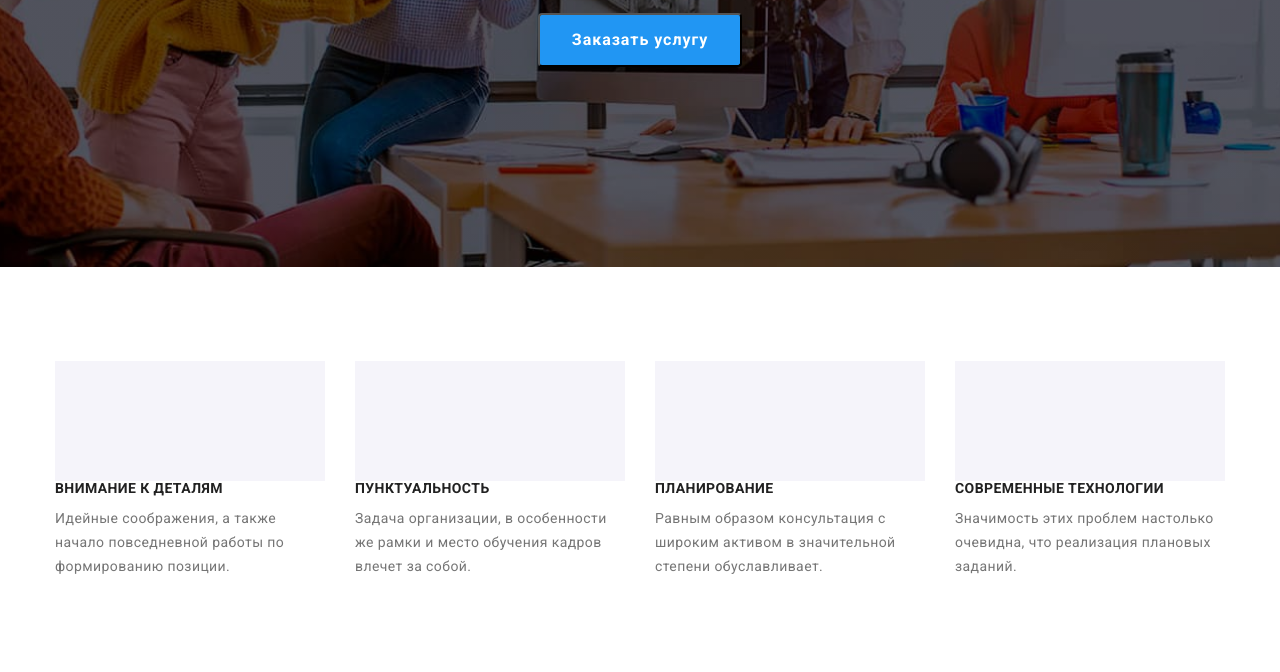
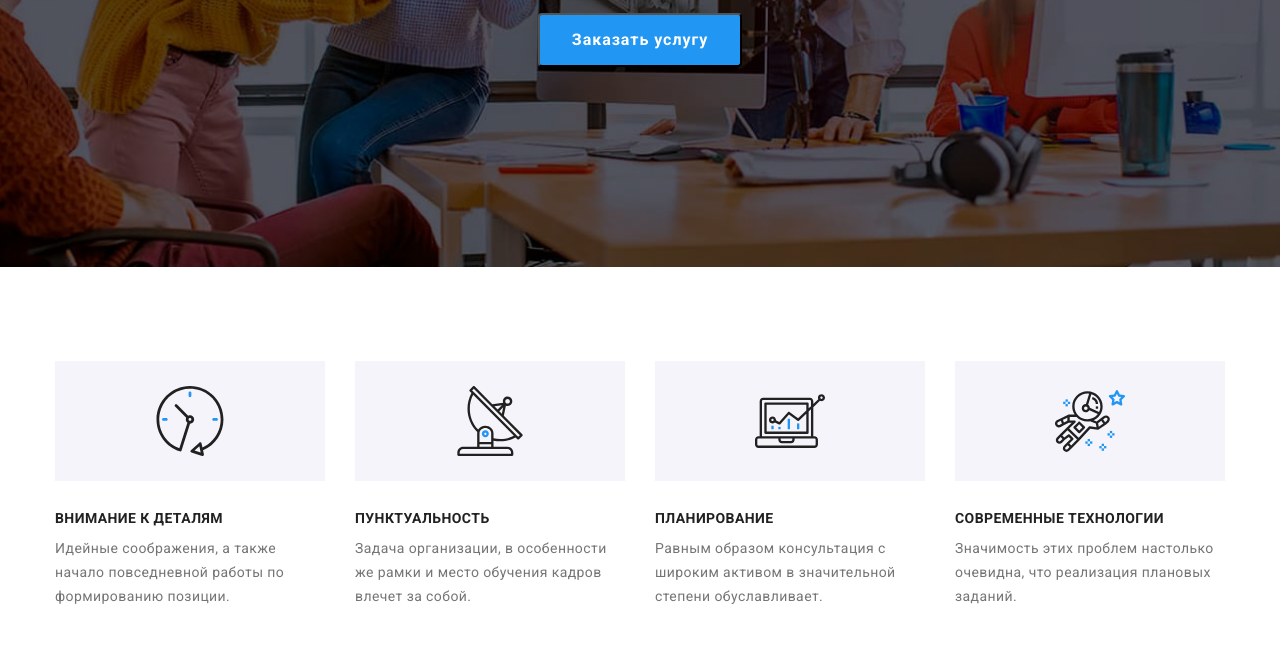
Before and after one commit to EvgeniyBoyko/goit-markup-hw-03, a plain HTML site: page index.html in a window 1280 px wide. Shown: the part 413-1085 px from the top of the page. Drawn offline with nearby package versions, Linux system fonts and the light colour scheme.

Commit message:
bg features

```diff
--- a/CSS/style.css
+++ b/CSS/style.css
@@ -6,7 +6,7 @@
   --text-background-color: #e5e5e5;
   --background-second-color: #f5f4fa;
   --footer-bg-color: #2f303a;
-  --border-: border: 1px solid #EEEEEE;
+  --border-: 1px solid #eeeeee;
 }
 
 img {
@@ -285,12 +285,29 @@ ul {
   margin-top: 10px;
 }
 
-.features-fone-container::before {
-  content: '';
-  display: block;
+.features-fone-container {
+  margin-bottom: 30px;
+  background-repeat: no-repeat;
+  background-position: center;
   background-color: var(--background-second-color);
   width: 270px;
   height: 120px;
+}
+
+.bgf-img1 {
+  background-image: url(../images/features/bg1.svg);
+}
+
+.bgf-img2 {
+  background-image: url(../images/features/bg2.svg);
+}
+
+.bgf-img3 {
+  background-image: url(../images/features/bg3.svg);
+}
+
+.bgf-img4 {
+  background-image: url(../images/features/bg4.svg);
 }
 
 /* =====================FEARURES================ */
--- a/index.html
+++ b/index.html
@@ -54,7 +54,7 @@
           <h2 class="section-title" hidden>Особености</h2>
           <ul class="features-list">
             <li class="features-item">
-              <div class="features-fone-container"></div>
+              <div class="features-fone-container bgf-img1"></div>
               <h3 class="section-title features">Внимание к деталям</h3>
               <p class="features-text">
                 Идейные соображения, а также начало повседневной работы по формированию позиции.
@@ -62,7 +62,7 @@
             </li>
 
             <li class="features-item">
-              <div class="features-fone-container"></div>
+              <div class="features-fone-container bgf-img2"></div>
               <h3 class="section-title features">Пунктуальность</h3>
               <p class="features-text">
                 Задача организации, в особенности же рамки и место обучения кадров влечет за собой.
@@ -70,7 +70,7 @@
             </li>
 
             <li class="features-item">
-              <div class="features-fone-container"></div>
+              <div class="features-fone-container bgf-img3"></div>
               <h3 class="section-title features">Планирование</h3>
               <p class="features-text">
                 Равным образом консультация с широким активом в значительной степени обуславливает.
@@ -78,7 +78,7 @@
             </li>
 
             <li class="features-item">
-              <div class="features-fone-container"></div>
+              <div class="features-fone-container bgf-img4"></div>
               <h3 class="section-title features">Современные технологии</h3>
               <p class="features-text">Значимость этих проблем настолько очевидна, что реализация плановых заданий.</p>
             </li>
```
Also changed, not shown: images/features/Feature 2.svg (deleted), images/features/Feature 4.svg (deleted), images/features/Group 3.svg (deleted), images/features/antenna 1.svg (deleted), images/features/bg1.svg (added), images/features/bg2.svg (added), images/features/bg3.svg (added), images/features/bg4.svg (added).
